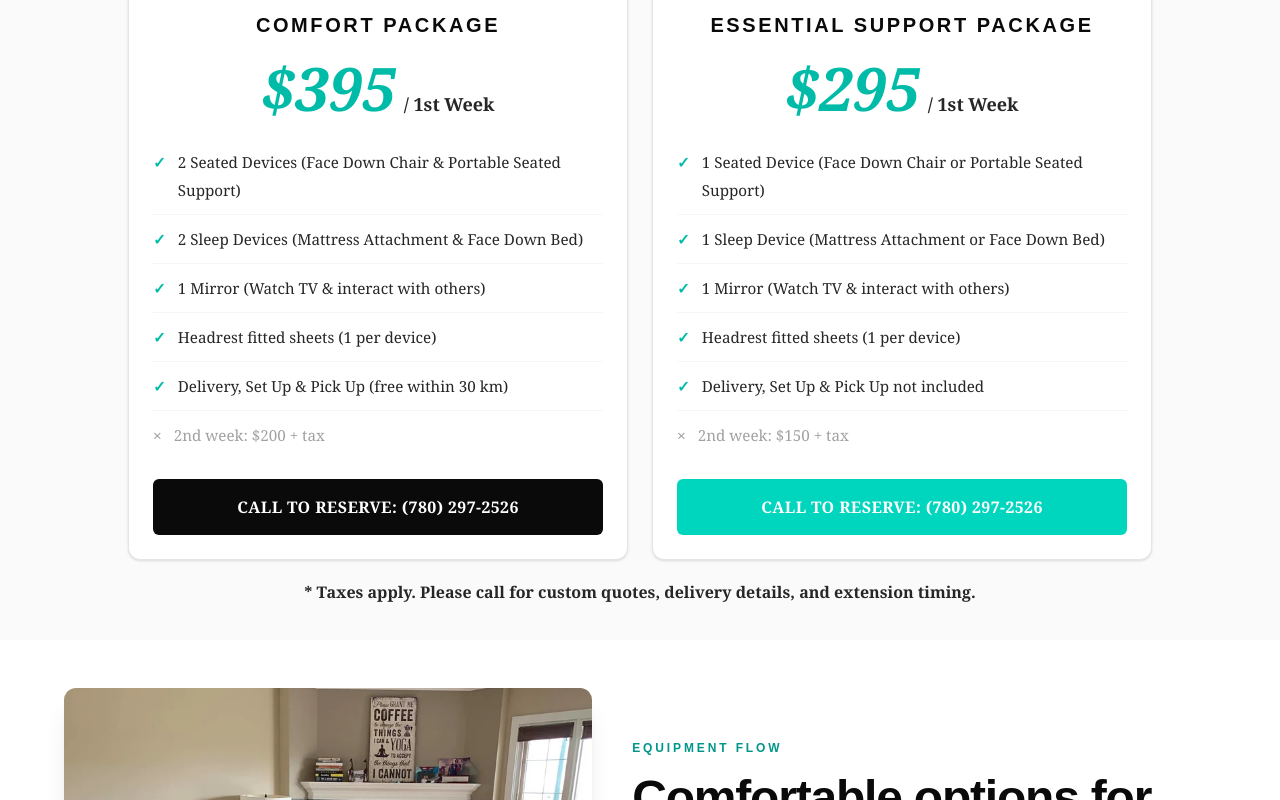
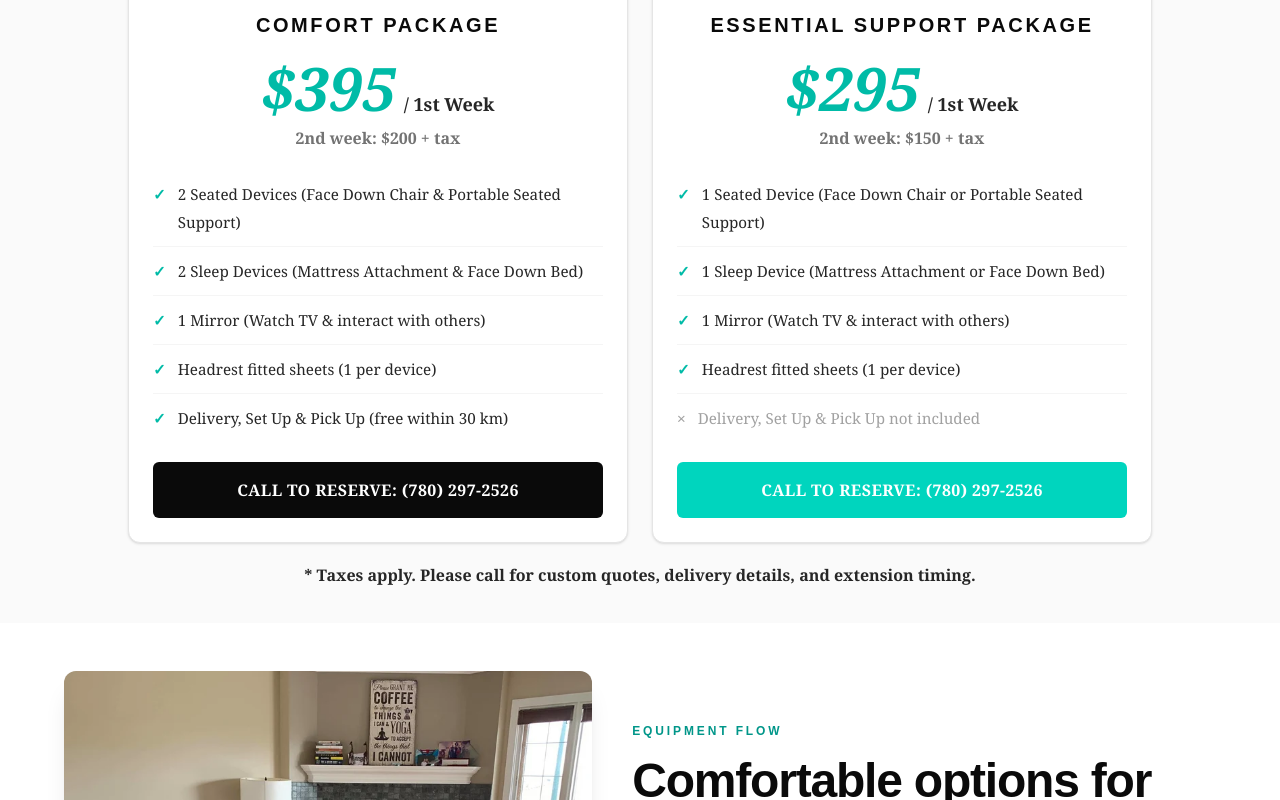
Before and after one commit to vitrectomyrentals/vitrectomy-healing, a Next.js app: page / in a window 1280 px wide. Shown: the part 1340-2140 px from the top of the page. Built offline with nearby package versions, Linux system fonts and the light colour scheme.

Commit message:
Refine package pricing display

```diff
--- a/app/page.tsx
+++ b/app/page.tsx
@@ -15,6 +15,7 @@ const packages = [
     subtitle: "Complete seated and sleep support for face-down recovery",
     price: "$395",
     duration: "/ 1st Week",
+    secondWeek: "2nd week: $200 + tax",
     ctaTheme: "dark",
     image: "/sleep2.jpg",
     imageAlt: "Face down recovery bed included with the Comfort Package",
@@ -27,13 +28,13 @@ const packages = [
       "Headrest fitted sheets (1 per device)",
       "Delivery, Set Up & Pick Up (free within 30 km)",
     ],
-    exclusions: ["2nd week: $200 + tax"],
   },
   {
     title: "Essential Support Package",
     subtitle: "Core face-down equipment for focused recovery",
     price: "$295",
     duration: "/ 1st Week",
+    secondWeek: "2nd week: $150 + tax",
     ctaTheme: "teal",
     image: "/seated3.webp",
     imageAlt: "Face down chair included with the Essential Support Package",
@@ -44,9 +45,8 @@ const packages = [
       "1 Sleep Device (Mattress Attachment or Face Down Bed)",
       "1 Mirror (Watch TV & interact with others)",
       "Headrest fitted sheets (1 per device)",
-      "Delivery, Set Up & Pick Up not included",
     ],
-    exclusions: ["2nd week: $150 + tax"],
+    exclusions: ["Delivery, Set Up & Pick Up not included"],
   },
 ];
 
@@ -194,6 +194,7 @@ export default function Home() {
               <div className="mb-4 mt-3 text-center sm:my-5">
                 <span className="font-serif text-4xl font-bold italic text-teal-500 sm:text-5xl lg:text-6xl">{pkg.price}</span>
                 <span className="ml-2 font-serif text-sm font-bold text-neutral-800 sm:text-base lg:text-lg">{pkg.duration}</span>
+                <p className="mt-2 font-serif text-sm font-bold text-neutral-500 sm:text-base">{pkg.secondWeek}</p>
               </div>
               <ul className="divide-y divide-neutral-100 font-serif text-sm leading-6 text-neutral-800 sm:text-[0.95rem] sm:leading-7">
                 {pkg.features.map((feature) => (
--- a/app/prices/page.tsx
+++ b/app/prices/page.tsx
@@ -17,6 +17,7 @@ const packages = [
     subtitle: "Complete seated and sleep support for face-down recovery",
     price: "$395",
     duration: "/ 1st Week",
+    secondWeek: "2nd week: $200 + tax",
     ctaTheme: "dark",
     image: "/sleep2.jpg",
     imageAlt: "Face down recovery bed included with the Comfort Package",
@@ -29,13 +30,13 @@ const packages = [
       "Headrest fitted sheets (1 per device)",
       "Delivery, Set Up & Pick Up (free within 30 km)",
     ],
-    exclusions: ["2nd week: $200 + tax"],
   },
   {
     title: "Essential Support Package",
     subtitle: "Core face-down equipment for focused recovery",
     price: "$295",
     duration: "/ 1st Week",
+    secondWeek: "2nd week: $150 + tax",
     ctaTheme: "teal",
     image: "/seated3.webp",
     imageAlt: "Face down chair included with the Essential Support Package",
@@ -46,9 +47,8 @@ const packages = [
       "1 Sleep Device (Mattress Attachment or Face Down Bed)",
       "1 Mirror (Watch TV & interact with others)",
       "Headrest fitted sheets (1 per device)",
-      "Delivery, Set Up & Pick Up not included",
     ],
-    exclusions: ["2nd week: $150 + tax"],
+    exclusions: ["Delivery, Set Up & Pick Up not included"],
   },
 ];
 
@@ -129,6 +129,7 @@ export default function PricesPage() {
                 <div className="mb-4 mt-3 text-center sm:my-5">
                   <span className="font-serif text-4xl font-bold italic text-teal-500 sm:text-5xl lg:text-6xl">{pkg.price}</span>
                   <span className="ml-2 font-serif text-sm font-bold text-neutral-800 sm:text-base lg:text-lg">{pkg.duration}</span>
+                  <p className="mt-2 font-serif text-sm font-bold text-neutral-500 sm:text-base">{pkg.secondWeek}</p>
                 </div>
                 <ul className="grow divide-y divide-neutral-100 font-serif text-sm leading-6 text-neutral-800 sm:text-[0.95rem] sm:leading-7">
                   {pkg.features.map((feature) => (
```
